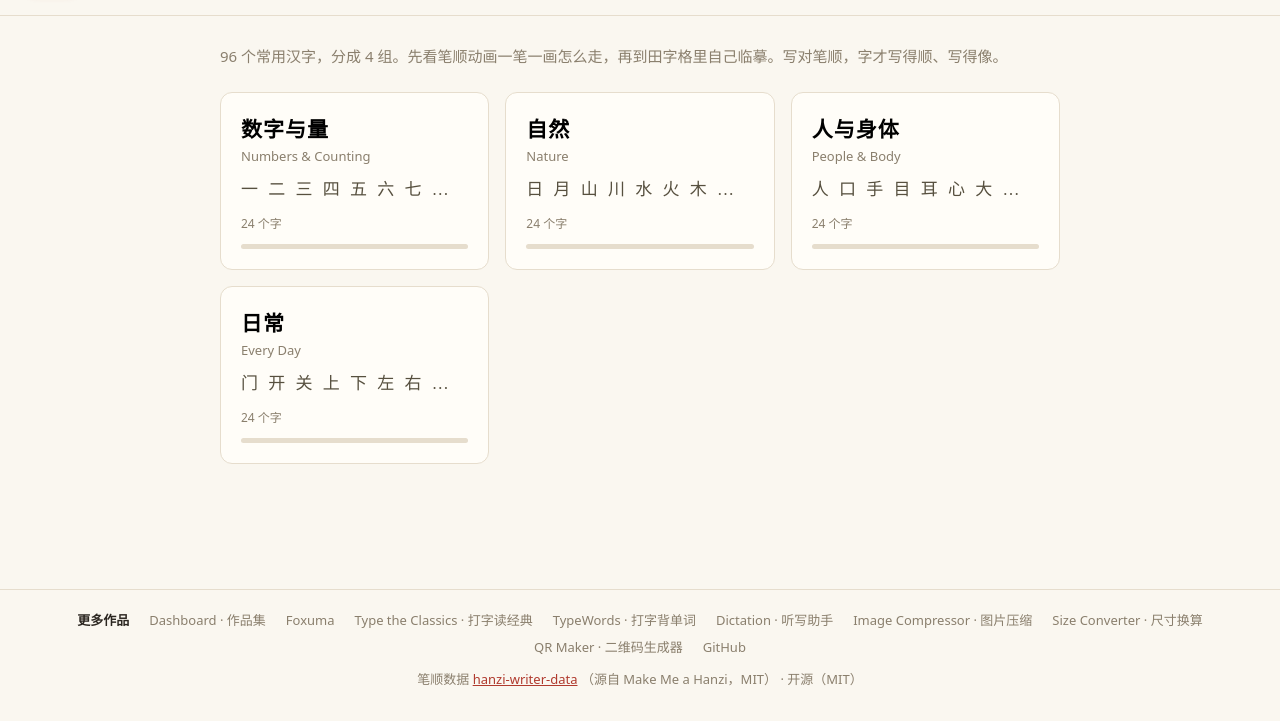
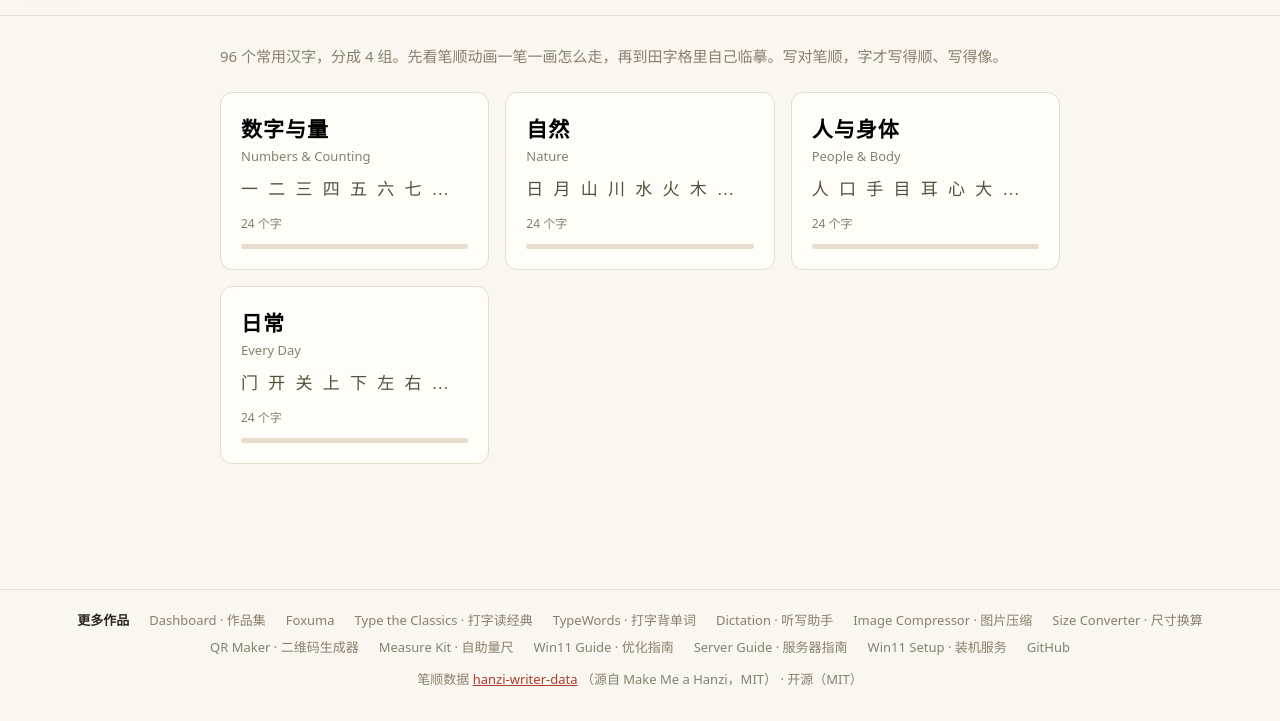
Before and after one commit to marksong0917/stroke-order-archive, a plain HTML site: page index.html in a window 1280 px wide. Shown: the part 79-800 px from the top of the page. Drawn offline with Linux system fonts and the light colour scheme.

Commit message:
Footer: add Measure Kit + Win11 Guide, Server Guide, Win11 Setup cross-links

```diff
--- a/index.html
+++ b/index.html
@@ -129,6 +129,10 @@
     <a href="https://marksong0917.github.io/imgcompress/" target="_blank" rel="noopener">Image Compressor · 图片压缩</a>
     <a href="https://marksong0917.github.io/size-converter/" target="_blank" rel="noopener">Size Converter · 尺寸换算</a>
     <a href="https://marksong0917.github.io/qr-maker/" target="_blank" rel="noopener">QR Maker · 二维码生成器</a>
+    <a href="https://marksong0917.github.io/measure-kit/" target="_blank" rel="noopener">Measure Kit · 自助量尺</a>
+    <a href="https://marksong0917.github.io/win11-optimization-guide/" target="_blank" rel="noopener">Win11 Guide · 优化指南</a>
+    <a href="https://marksong0917.github.io/home-server-guide/" target="_blank" rel="noopener">Server Guide · 服务器指南</a>
+    <a href="https://marksong0917.github.io/win11-setup/" target="_blank" rel="noopener">Win11 Setup · 装机服务</a>
     <a href="https://github.com/marksong0917" target="_blank" rel="noopener">GitHub</a>
   </nav>
   <p><span data-i18n="creditData">笔顺数据</span> <a href="https://github.com/chanind/hanzi-writer-data" target="_blank" rel="noopener">hanzi-writer-data</a> <span data-i18n="creditData2">（源自 Make Me a Hanzi，MIT）</span> · <span data-i18n="credit2">开源（MIT）</span></p>
```
